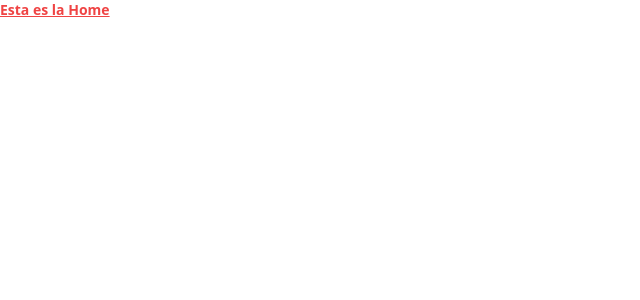
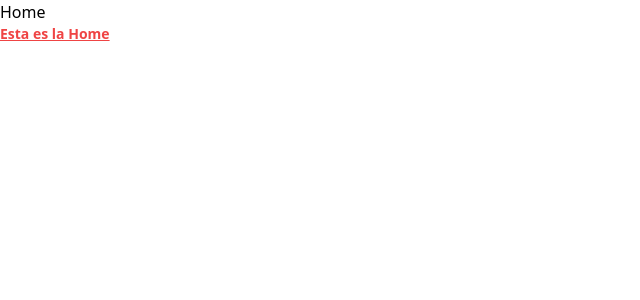
Before and after one commit to robertcach/nextjs-first-steps, a Next.js app: page / in a window 1280 px wide. Shown: the top 300 px of the page, without its empty margins (0-640 px from the left). Built offline with nearby package versions, Linux system fonts and the light colour scheme.

Commit message:
Add basic nav to layout file

```diff
--- a/app/layout.tsx
+++ b/app/layout.tsx
@@ -8,7 +8,16 @@ export default function RootLayout({
   return (
     <html>
       <head />
-      <body>{children}</body>
+      <body>
+        <header>
+          <nav>
+            <ul>
+              <li>Home</li>
+            </ul>
+          </nav>
+        </header>
+        <main>{children}</main>
+      </body>
     </html>
   );
 }
```
